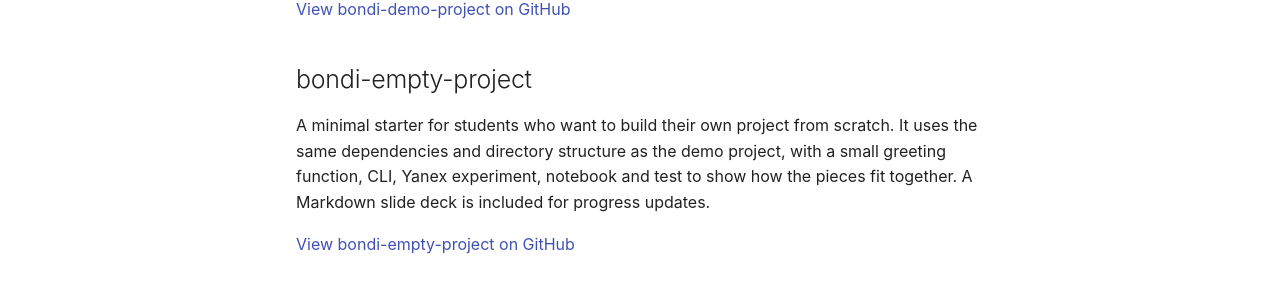
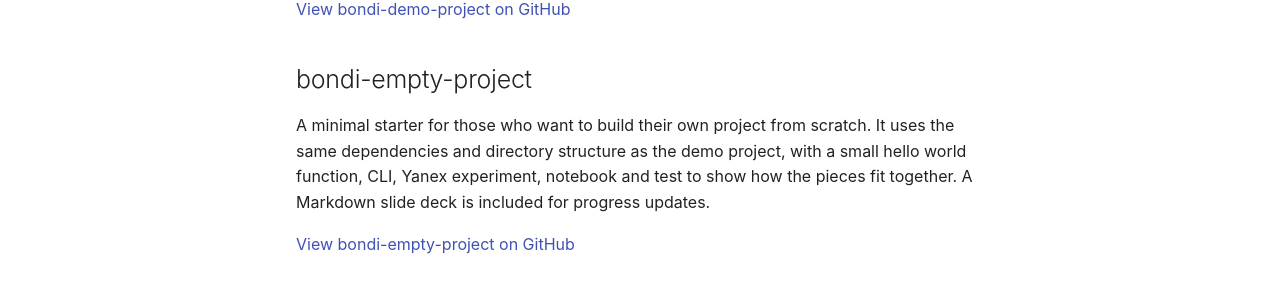
Before and after one commit to relaxed-constraints/bondi, an MkDocs documentation site: the page built from docs/projects.md, in a window 1280 px wide. Shown: the part 466-774 px from the top of the page. Built offline with MkDocs 1.6.1 and Material for MkDocs 9.7.7, drawn with Linux system fonts in a browser that asks for light colours; comment, search, counter and statistics services are not loaded.

Commit message:
Refine starter project description

```diff
--- a/docs/projects.md
+++ b/docs/projects.md
@@ -13,9 +13,9 @@
 
 ## bondi-empty-project
 
-A minimal starter for students who want to build their own project from scratch.
+A minimal starter for those who want to build their own project from scratch.
 It uses the same dependencies and directory structure as the demo project, with
-a small greeting function, CLI, Yanex experiment, notebook and test to show how the
+a small hello world function, CLI, Yanex experiment, notebook and test to show how the
 pieces fit together. A Markdown slide deck is included for progress updates.
 
 [View bondi-empty-project on GitHub](https://github.com/relaxed-constraints/bondi-empty-project)
```
